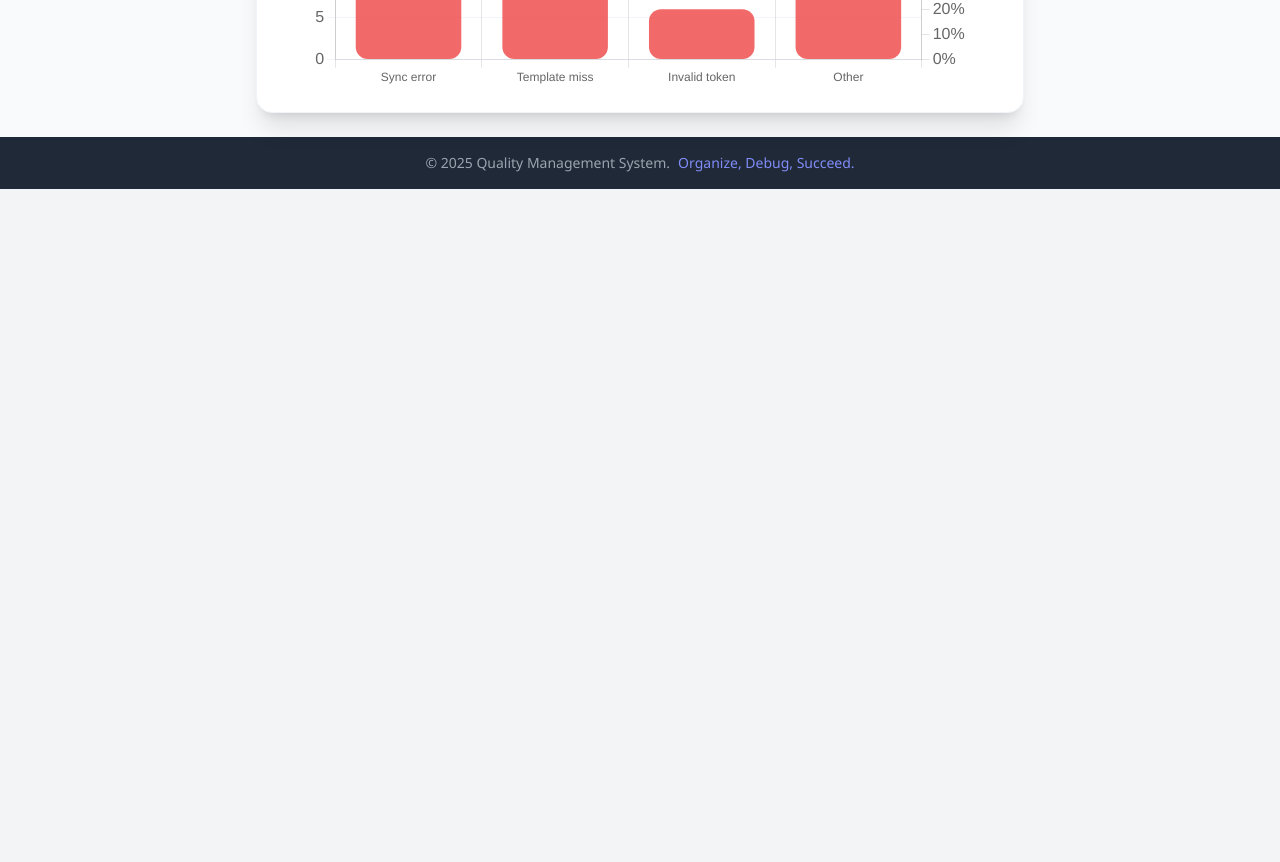
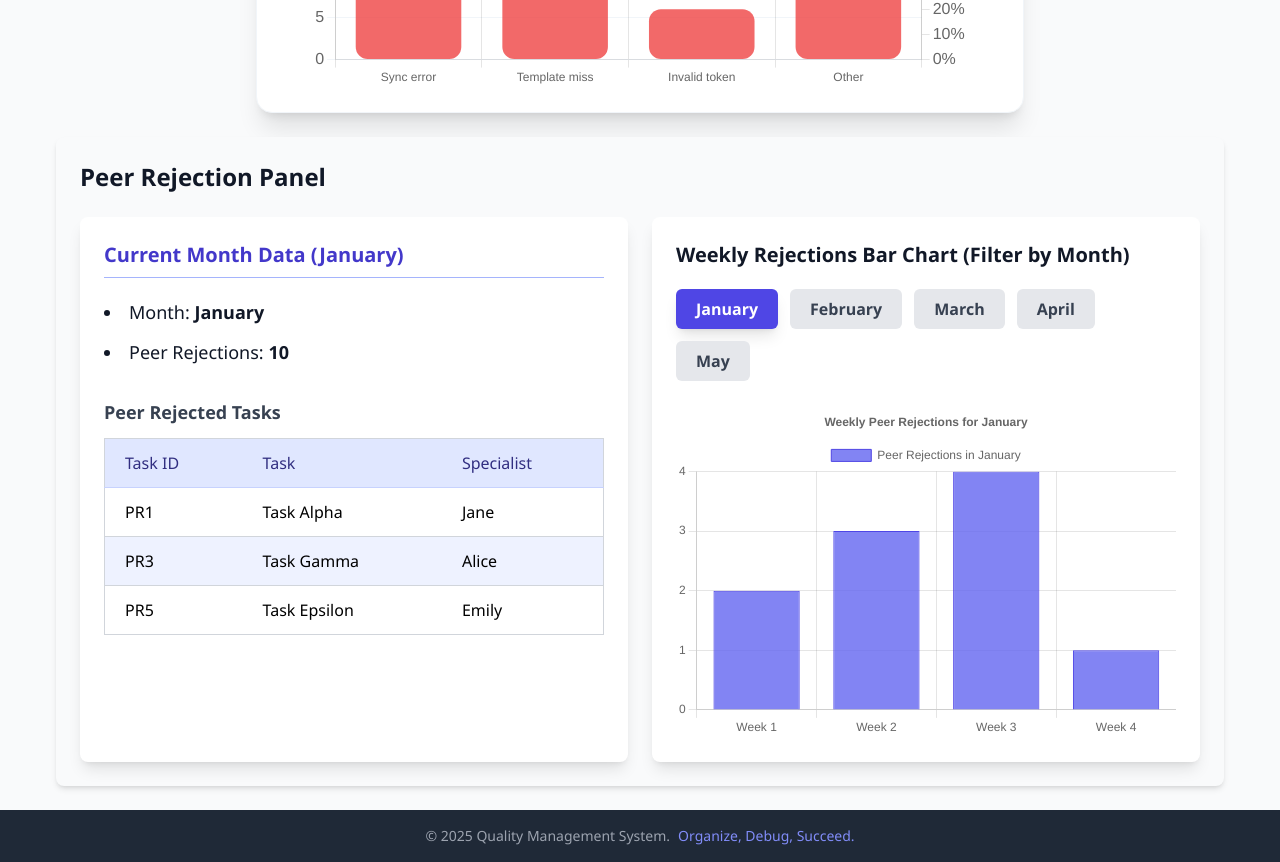
Before and after one commit to VinceZamora-7/QualityManagementDashboard, a React (Vite) app: page /email in a window 1280 px wide. Shown: the part 1560-2422 px from the top of the page. Before the commit the page ends 1749 px from the top, so only its background shows below. Built offline with nearby package versions, Linux system fonts and the light colour scheme.

Commit message:
Edited Email Dashboard

```diff
--- /dev/null
+++ b/src/pages/email/PRRejectionPanel.jsx
@@ -0,0 +1,192 @@
+import React, { useState } from "react";
+import { Bar } from "react-chartjs-2";
+import {
+  Chart as ChartJS,
+  CategoryScale,
+  LinearScale,
+  BarElement,
+  Title,
+  Tooltip,
+  Legend,
+} from "chart.js";
+
+ChartJS.register(
+  CategoryScale,
+  LinearScale,
+  BarElement,
+  Title,
+  Tooltip,
+  Legend
+);
+
+const PRRejectionPanel = () => {
+  // Weekly rejection data grouped by month
+  const weeklyDataByMonth = {
+    January: [2, 3, 4, 1],
+    February: [5, 7, 8, 5],
+    March: [3, 4, 5, 3],
+    April: [7, 8, 9, 6],
+    May: [6, 5, 4, 5],
+  };
+
+  const months = Object.keys(weeklyDataByMonth);
+  const currentMonth = "January";
+  const [selectedMonth, setSelectedMonth] = useState(currentMonth);
+
+  // Sample peer rejected tasks for left card fixed month
+  const peerRejectedTasks = [
+    { id: "PR1", task: "Task Alpha", specialist: "Jane", date: "January" },
+    { id: "PR2", task: "Task Beta", specialist: "John", date: "February" },
+    { id: "PR3", task: "Task Gamma", specialist: "Alice", date: "January" },
+    { id: "PR4", task: "Task Delta", specialist: "Mike", date: "April" },
+    { id: "PR5", task: "Task Epsilon", specialist: "Emily", date: "January" },
+  ];
+
+  const currentMonthTasks = peerRejectedTasks.filter(
+    (task) => task.date === currentMonth
+  );
+
+  // Weekly data for selected month for bar chart
+  const weeklyData = weeklyDataByMonth[selectedMonth] || [];
+
+  const weekLabels = ["Week 1", "Week 2", "Week 3", "Week 4"];
+
+  const data = {
+    labels: weekLabels,
+    datasets: [
+      {
+        label: `Peer Rejections in ${selectedMonth}`,
+        data: weeklyData,
+        backgroundColor: "rgba(99,102,241, 0.8)",
+        borderColor: "rgba(79,70,229,1)",
+        borderWidth: 1,
+      },
+    ],
+  };
+
+  const options = {
+    responsive: true,
+    animation: { duration: 300 },
+    scales: {
+      y: {
+        beginAtZero: true,
+        ticks: { stepSize: 1 },
+      },
+    },
+    plugins: {
+      legend: { display: true, position: "top" },
+      tooltip: { enabled: true },
+      title: {
+        display: true,
+        text: `Weekly Peer Rejections for ${selectedMonth}`,
+      },
+    },
+  };
+
+  // Sum of weekly rejections in current month for left card
+  const totalCurrentMonthRejections = weeklyDataByMonth[currentMonth].reduce(
+    (acc, val) => acc + val,
+    0
+  );
+
+  return (
+    <div className="max-w-7xl mx-auto p-6 bg-gray-50 rounded-lg shadow-md">
+      <h2 className="text-2xl font-semibold mb-6 text-gray-900">
+        Peer Rejection Panel
+      </h2>
+
+      <div className="flex flex-col md:flex-row gap-6">
+        {/* Left card fixed to currentMonth */}
+        <div className="flex-1 bg-white rounded-lg p-6 shadow-lg">
+          <h3 className="text-xl font-semibold mb-5 border-b border-indigo-300 pb-2 text-indigo-700">
+            Current Month Data ({currentMonth})
+          </h3>
+
+          <ul className="list-disc list-inside space-y-3 mb-8 text-gray-900 text-lg">
+            <li>
+              Month: <strong>{currentMonth}</strong>
+            </li>
+            <li>
+              Peer Rejections: <strong>{totalCurrentMonthRejections}</strong>
+            </li>
+          </ul>
+
+          <h4 className="text-lg font-semibold mb-3 text-gray-700">
+            Peer Rejected Tasks
+          </h4>
+          <div className="overflow-x-auto">
+            <table className="min-w-full border border-gray-300 rounded-md text-left">
+              <thead className="bg-indigo-100 text-indigo-900">
+                <tr>
+                  <th className="py-3 px-5 border-b border-indigo-200 font-medium">
+                    Task ID
+                  </th>
+                  <th className="py-3 px-5 border-b border-indigo-200 font-medium">
+                    Task
+                  </th>
+                  <th className="py-3 px-5 border-b border-indigo-200 font-medium">
+                    Specialist
+                  </th>
+                </tr>
+              </thead>
+              <tbody>
+                {currentMonthTasks.length === 0 && (
+                  <tr>
+                    <td
+                      colSpan="3"
+                      className="py-5 text-center text-gray-500 font-medium"
+                    >
+                      No peer rejected tasks for this month.
+                    </td>
+                  </tr>
+                )}
+                {currentMonthTasks.map(({ id, task, specialist }, idx) => (
+                  <tr
+                    key={id}
+                    className={idx % 2 === 0 ? "bg-white" : "bg-indigo-50"}
+                  >
+                    <td className="py-3 px-5 border-b border-gray-300">{id}</td>
+                    <td className="py-3 px-5 border-b border-gray-300">
+                      {task}
+                    </td>
+                    <td className="py-3 px-5 border-b border-gray-300">
+                      {specialist}
+                    </td>
+                  </tr>
+                ))}
+              </tbody>
+            </table>
+          </div>
+        </div>
+
+        {/* Right card - weekly bar chart filterable by month */}
+        <div className="flex-1 bg-white rounded-lg p-6 shadow-lg">
+          <h3 className="text-xl font-semibold mb-5 text-gray-900">
+            Weekly Rejections Bar Chart (Filter by Month)
+          </h3>
+
+          <div className="flex flex-wrap gap-3 mb-6">
+            {months.map((month) => (
+              <button
+                key={month}
+                className={`px-5 py-2 rounded-md font-semibold transition-colors duration-200 ${
+                  selectedMonth === month
+                    ? "bg-indigo-600 text-white shadow-lg"
+                    : "bg-gray-200 text-gray-700 hover:bg-gray-300"
+                }`}
+                onClick={() => setSelectedMonth(month)}
+                type="button"
+              >
+                {month}
+              </button>
+            ))}
+          </div>
+
+          <Bar data={data} options={options} height={200} />
+        </div>
+      </div>
+    </div>
+  );
+};
+
+export default PRRejectionPanel;
--- a/src/pages/email/email.jsx
+++ b/src/pages/email/email.jsx
@@ -5,6 +5,7 @@ import PieChart from "./pieChart";
 import BarTablePanel from "./barTable/BarTablePanel";
 import LineTablePanel from "./lineTable/LineTablePanel";
 import ParetoTablePanel from "./paretoTable/ParetoTablePanel";
+import PRRejectionPanel from "./PRRejectionPanel";
 
 const tabs = [
   { label: "Pareto Chart", component: ParetoTablePanel },
@@ -80,7 +81,6 @@ const EmailPage = () => {
     { month: "March", tasks: 29 },
     { month: "April", tasks: 28 },
   ];
-
   const ActiveComponent = tabs[activeTab].component;
 
   return (
@@ -90,7 +90,6 @@ const EmailPage = () => {
         <PieChart className="w-full max-w-2xl min-h-96" />
       </div>
       <EmailTablePanel data={emailTaskDetails} />
-
       {/* Tabs */}
       <div className="flex space-x-2 border-b border-gray-300 my-6 overflow-x-auto scrollbar-thin scrollbar-thumb-indigo-500">
         {tabs.map((tab, idx) => (
@@ -110,7 +109,6 @@ const EmailPage = () => {
           </button>
         ))}
       </div>
-
       {/* Tab Content */}
       <div
         role="tabpanel"
@@ -127,6 +125,8 @@ const EmailPage = () => {
           }
         />
       </div>
+      &nbsp;
+      <PRRejectionPanel />
     </div>
   );
 };
```
